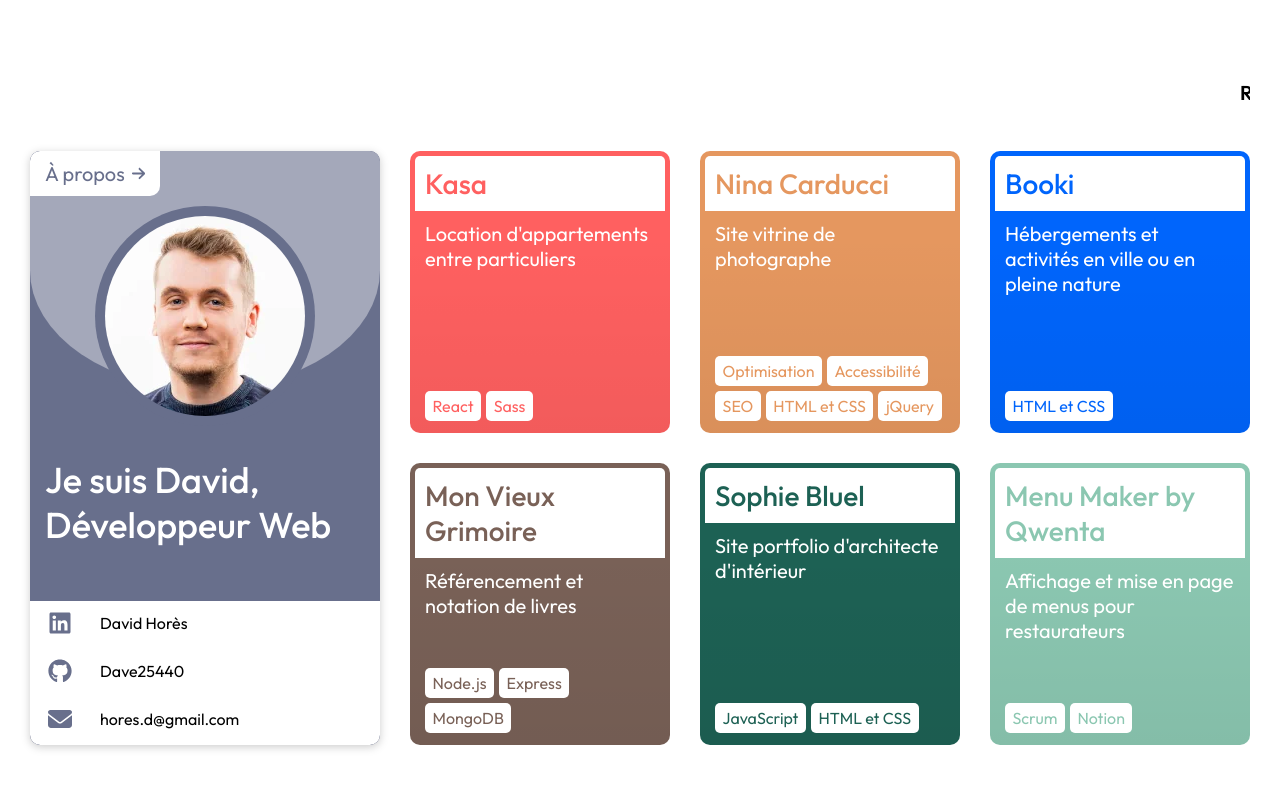
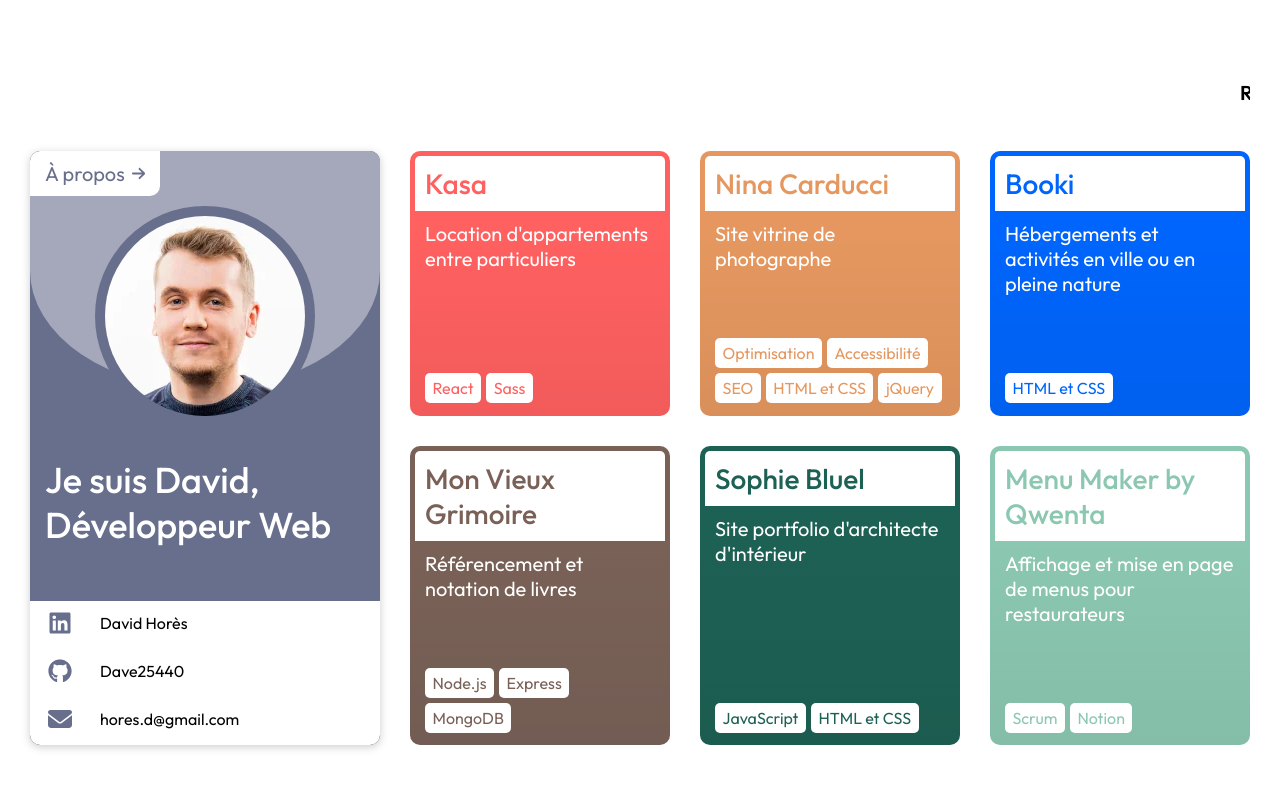
Before and after one commit to Dave25440/david-hores-portfolio, a React (Create React App) app: page /david-hores-portfolio/realisations in a window 1280 px wide. Shown: the top 788 px of the page. Built offline with nearby package versions, Linux system fonts and the light colour scheme.

Commit message:
Add media query to Projects stylesheet and update Projects and Project styles

```diff
--- a/src/pages/Project/Project.module.scss
+++ b/src/pages/Project/Project.module.scss
@@ -22,7 +22,7 @@
         margin-right: 20px;
         overflow: hidden;
 
-        @media (max-width: variables.$breakpoint-small) {
+        @media (max-width: variables.$breakpoint-medium) {
             margin-right: 0;
         }
     }
--- a/src/pages/Projects/Projects.module.scss
+++ b/src/pages/Projects/Projects.module.scss
@@ -4,7 +4,11 @@
 .projects {
     @include mixins.grid(repeat(3, 1fr), repeat(2, 1fr));
 
+    @media (max-width: variables.$breakpoint-medium) {
+        grid-template-rows: auto;
+    }
+
     @media (max-width: variables.$breakpoint-small) {
-        @include mixins.grid(repeat(2, 1fr), auto);
+        grid-template-columns: repeat(2, 1fr);
     }
 }
```
